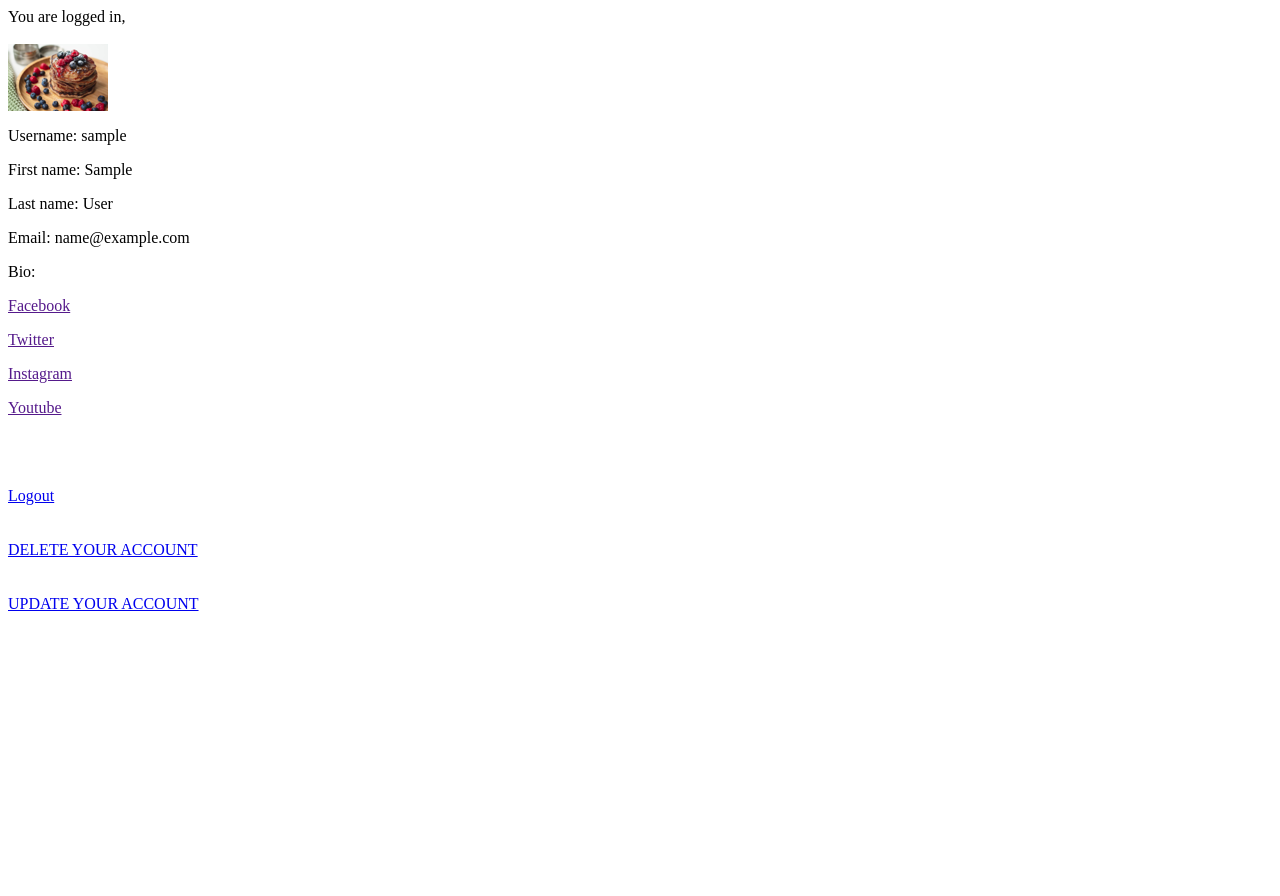
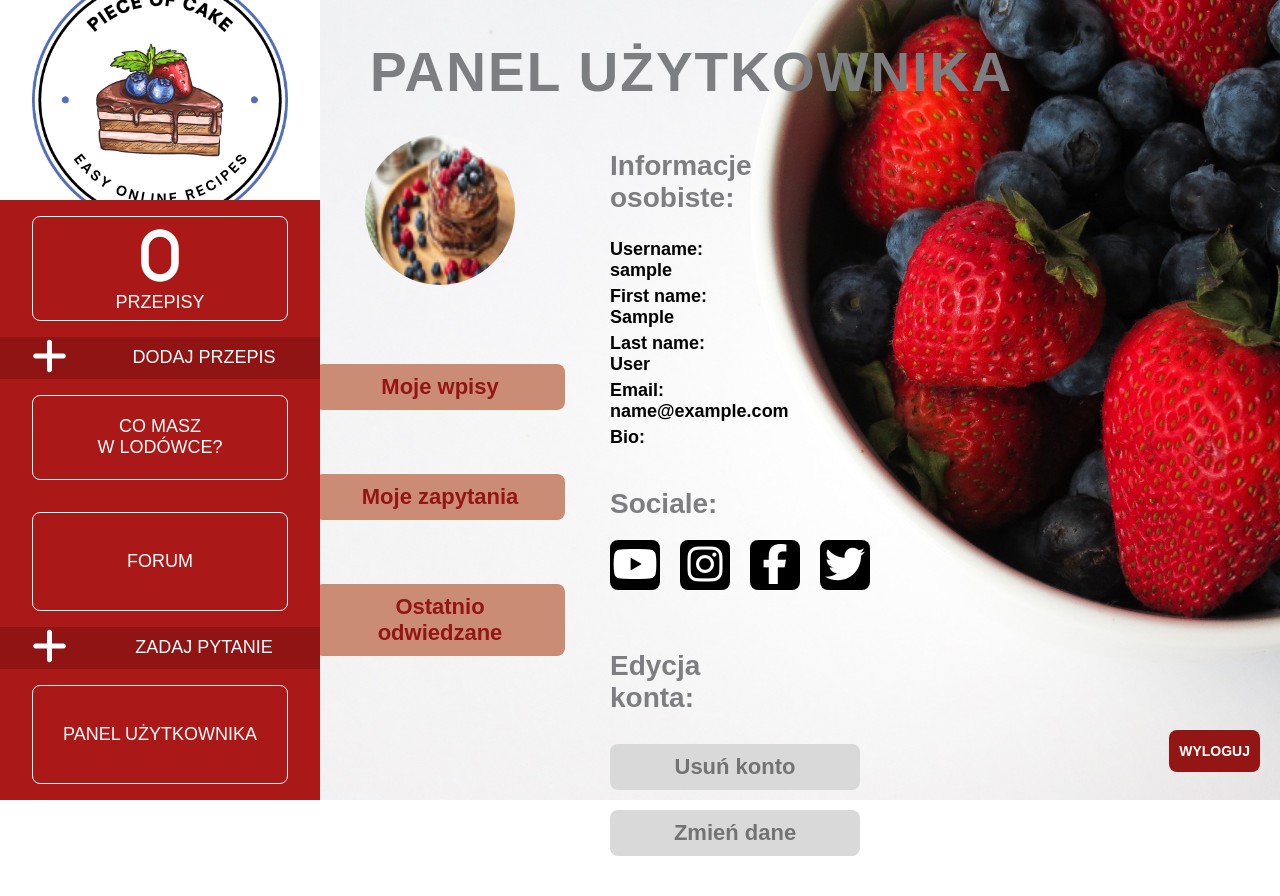
Before and after one commit to HomelessGodYato/Recipe_site, a Django app: page /user/ in a window 1280 px wide. Before the commit the page ends 611 px from the top, so only its background shows below. Run offline with Django 4.2, Linux system fonts and the light colour scheme; the visitor is signed in with stand-in values (Sample User, id 1); some libraries are stand-ins or nearby versions.

Commit message:
user_profile

```diff
--- a/static/css/style.css
+++ b/static/css/style.css
@@ -185,9 +185,6 @@ body {
 .link-one-other-not-logged {
 	display: none;
 }
-.not-visable {
-	display: none;
-}
 /* Main */
 .main {
 	position: relative;
@@ -247,6 +244,7 @@ body {
 .button {
 	display: block;
 	padding: 10px 20px;
+	min-height: 60px;
 	width: 100%;
 	background-color: rgb(125, 126, 129);
 	color: #000;
@@ -283,6 +281,9 @@ body {
 	text-decoration: none;
 	text-align: center;
 }
+
+/* logowanie /rejestracja */
+
 .main-login {
 	width: 100%;
 	height: 100%;
@@ -435,6 +436,159 @@ body {
 	color: rgb(170, 24, 23);
 	text-align: center;
 }
+
+/* profil */
+.main-profile {
+	width: 100%;
+	height: 100%;
+	display: flex;
+	justify-content: center;
+	align-items: center;
+	flex-direction: column;
+}
+.first_row {
+	width: 100%;
+	height: 15%;
+	padding: 40px 50px;
+}
+.profile-title {
+	text-align: left;
+}
+.second-row {
+	display: flex;
+	flex-direction: row;
+	width: 100%;
+	height: 75%;
+}
+.first-column {
+	display: flex;
+	flex-direction: column;
+	justify-content: center;
+	align-items: center;
+	height: 100%;
+	width: 25%;
+}
+.profile-avatar {
+	display: flex;
+	align-items: center;
+	justify-content: center;
+	width: 100%;
+	height: 30%;
+}
+.avatar {
+	width: 150px;
+	height: 150px;
+	border-radius: 50%;
+}
+.profile-links {
+	display: flex;
+	flex-direction: column;
+	justify-content: space-evenly;
+	align-items: center;
+	width: 100%;
+	height: 70%;
+}
+.profile-link {
+	display: block;
+	padding: 10px 20px;
+	min-width: 250px;
+	background-color: rgb(203, 140, 118);
+	border-radius: 8px;
+	color: rgb(147, 21, 20);
+	font-weight: bold;
+	font-size: 22px;
+	text-decoration: none;
+	text-align: center;
+	cursor: pointer;
+}
+.second-column {
+	height: 100%;
+	width: 25%;
+	padding: 20px 30px;
+}
+.second-column-top {
+	display: flex;
+	flex-direction: column;
+	justify-content: center;
+	align-items: flex-start;
+	padding: 10px 20px;
+	font-weight: bold;
+	font-size: 18px;
+}
+.second-column-top p {
+	margin-top: 5px;
+}
+.title-profile-second {
+	margin-bottom: 20px;
+	color: rgb(125, 126, 129);
+	font-size: 28px;
+	word-spacing: 5px;
+	text-align: left;
+}
+.second-column-mid {
+	display: flex;
+	flex-direction: column;
+	justify-content: center;
+	align-items: flex-start;
+	padding: 30px 20px;
+}
+.socials {
+	display: flex;
+	justify-content: center;
+	flex-direction: row;
+}
+.second-column-bot {
+	display: flex;
+	flex-direction: column;
+	justify-content: center;
+	align-items: flex-start;
+	padding: 30px 20px;
+	font-size: 18px;
+}
+.profile-change-link {
+	display: block;
+	padding: 10px 20px;
+	margin: 10px 0;
+	min-width: 250px;
+	background-color: rgb(217, 217, 217);
+	border-radius: 8px;
+	color: rgb(115, 115, 115);
+	font-weight: bold;
+	font-size: 22px;
+	text-decoration: none;
+	text-align: center;
+	cursor: pointer;
+}
+.third-column {
+	height: 100%;
+	width: 50%;
+}
+.third_row {
+	display: flex;
+	justify-content: flex-end;
+	width: 100%;
+	height: 10%;
+	padding: 10px 20px;
+	text-align: right;
+}
+.profile-logout {
+	display: block;
+	display: flex;
+	justify-content: center;
+	align-items: center;
+	height: 70%;
+	padding: 0 10px;
+	background-color: rgb(147, 21, 20);
+	border-radius: 8px;
+	color: rgb(255, 255, 255);
+	font-weight: bold;
+	font-size: 14px;
+	text-decoration: none;
+	text-align: center;
+	text-transform: uppercase;
+	cursor: pointer;
+}
+
 @media (min-width: 576px) {
 	.layer {
 		flex-direction: row;
--- a/templates/main.html
+++ b/templates/main.html
@@ -27,7 +27,7 @@ parameters: - page_title - specifies the title of the page. The default value is
 		<link
 			rel="shortcut icon"
 			type="image/png"
-			href="{% static 'images/Hmph.ico' %}"
+			href="{% static 'img/Hmph.ico' %}"
 		/>
 	</head>
 	<body>
@@ -110,12 +110,16 @@ parameters: - page_title - specifies the title of the page. The default value is
 									<a href="{% url 'register' %}">Zarejestuj się</a>
 								</li>
 							</ul>
+							{% if user.is_authenticated %}
 							<ul class="dropdown">
-								<li class="profile-l not-visable"><a href="#">Profil</a></li>
-								<li class="profile-l not-visable">
-									<a href="#">Wyloguj się</a>
+								<li class="profile-l">
+									<a href="{% url 'login' %}">Profil</a>
+								</li>
+								<li class="profile-l">
+									<a href="{% url 'logout' %}">Wyloguj się</a>
 								</li>
 							</ul>
+							{% endif %}
 						</div>
 					</nav>
 				</div>
--- a/templates/user/registration_login/user_main.html
+++ b/templates/user/registration_login/user_main.html
@@ -1,34 +1,99 @@
-<span>You are logged in,</span>
-
+{% extends 'main.html' %} {% block content %}
+<mian class="main">
+	<div class="main-profile">
+		<div class="first_row">
+			<h1 class="title profile-title">Panel użytkownika</h1>
+		</div>
+		<div class="second-row">
 			{% block user-profile %}
-<div>
-    <br>
-    <img class="rounded-circle account-img" src="{{ user.userprofile.profile_pic.url }}">
+			<div class="first-column">
+				<div class="profile-avatar">
+					<img
+						class="rounded-circle account-img avatar"
+						src="{{ user.userprofile.profile_pic.url }}"
+					/>
+				</div>
+				<div class="profile-links">
+					<a class="profile-link" href="#">Moje wpisy</a>
+					<a class="profile-link" href="#">Moje zapytania</a>
+					<a class="profile-link" href="#">Ostatnio odwiedzane</a>
+				</div>
+			</div>
+			<div class="second-column">
+				<div class="second-column-top">
+					<h3 class="title-profile-second">Informacje osobiste:</h3>
 					<p>Username: {{ user }}</p>
 					<p>First name: {{ user.first_name }}</p>
 					<p>Last name: {{ user.last_name }}</p>
 					<p>Email: {{ user.email }}</p>
 					<p>Bio: {{ user.userprofile.bio }}</p>
-    <p><a href = "{{ user.userprofile.facebook_link }}">Facebook</a></p>
-    <p><a href = "{{ user.userprofile.twitter_link }}">Twitter</a></p>
-    <p><a href = "{{ user.userprofile.instagram_link }}">Instagram</a></p>
-    <p><a href = "{{ user.userprofile.youtube_link }}">Youtube</a></p>
-    <br>
 				</div>
-{% endblock%}
-
-{% block logout %}
-<span><a href="{% url 'logout' %}"><br><br>Logout</a></span>
-{%endblock logout %}
-
-{% block delete-user %}
-<br>
-<br>
-<br>
+				<div class="second-column-mid">
+					<h3 class="title-profile-second">Sociale:</h3>
+					<div class="socials">
+						<a class="link" href="{{ user.userprofile.youtube_link }}"
+							><i class="fa-brands fa-youtube"></i
+						></a>
+						<a class="link" href="{{ user.userprofile.instagram_link }}"
+							><i class="fa-brands fa-instagram"></i
+						></a>
+						<a class="link" href="{{ user.userprofile.facebook_link }}"
+							><i class="fa-brands fa-facebook-f"></i
+						></a>
+						<a class="link" href="{{ user.userprofile.twitter_link }}"
+							><i class="fa-brands fa-twitter"></i
+						></a>
+					</div>
+				</div>
+				<div class="second-column-bot">
+					<h3 class="title-profile-second">Edycja konta:</h3>
+					<a
+						href="{% url 'delete_user' request.user.pk%}"
+						class="profile-change-link"
+						>Usuń konto</a
+					>
+					<a href="{% url 'edit_user'%}" class="profile-change-link"
+						>Zmień dane</a
+					>
+				</div>
+			</div>
+			<div class="third-column"></div>
+		</div>
+		<div class="third_row">
+			<a href="{% url 'logout' %}" class="profile-logout">Wyloguj</a>
+		</div>
+	</div>
+	<!-- <div>
+		<br />
+		<img
+			class="rounded-circle account-img"
+			src="{{ user.userprofile.profile_pic.url }}"
+		/>
+		<p>Username: {{ user }}</p>
+		<p>First name: {{ user.first_name }}</p>
+		<p>Last name: {{ user.last_name }}</p>
+		<p>Email: {{ user.email }}</p>
+		<p>Bio: {{ user.userprofile.bio }}</p>
+		<p><a href="{{ user.userprofile.facebook_link }}">Facebook</a></p>
+		<p><a href="{{ user.userprofile.twitter_link }}">Twitter</a></p>
+		<p><a href="{{ user.userprofile.instagram_link }}">Instagram</a></p>
+		<p><a href="{{ user.userprofile.youtube_link }}">Youtube</a></p>
+		<br />
+	</div>
+	{% endblock%} {% block logout %}
+	<span
+		><a href="{% url 'logout' %}"><br /><br />Logout</a></span
+	>
+	{%endblock logout %} {% block delete-user %}
+	<br />
+	<br />
+	<br />
 	<a href="{% url 'delete_user' request.user.pk%}">DELETE YOUR ACCOUNT</a>
-<br>
-<br>
-<br>
+	<br />
+	<br />
+	<br />
 	<a href="{% url 'edit_user'%}">UPDATE YOUR ACCOUNT</a>
 
-{% endblock delete-user %}
+	{% endblock delete-user %} -->
+</mian>
+{% endblock content %}
```
Also changed, not shown: templates/user/registration_login/acc_activation.html (+3 -5 lines). Lines whose indentation alone changed are shown as unchanged.
